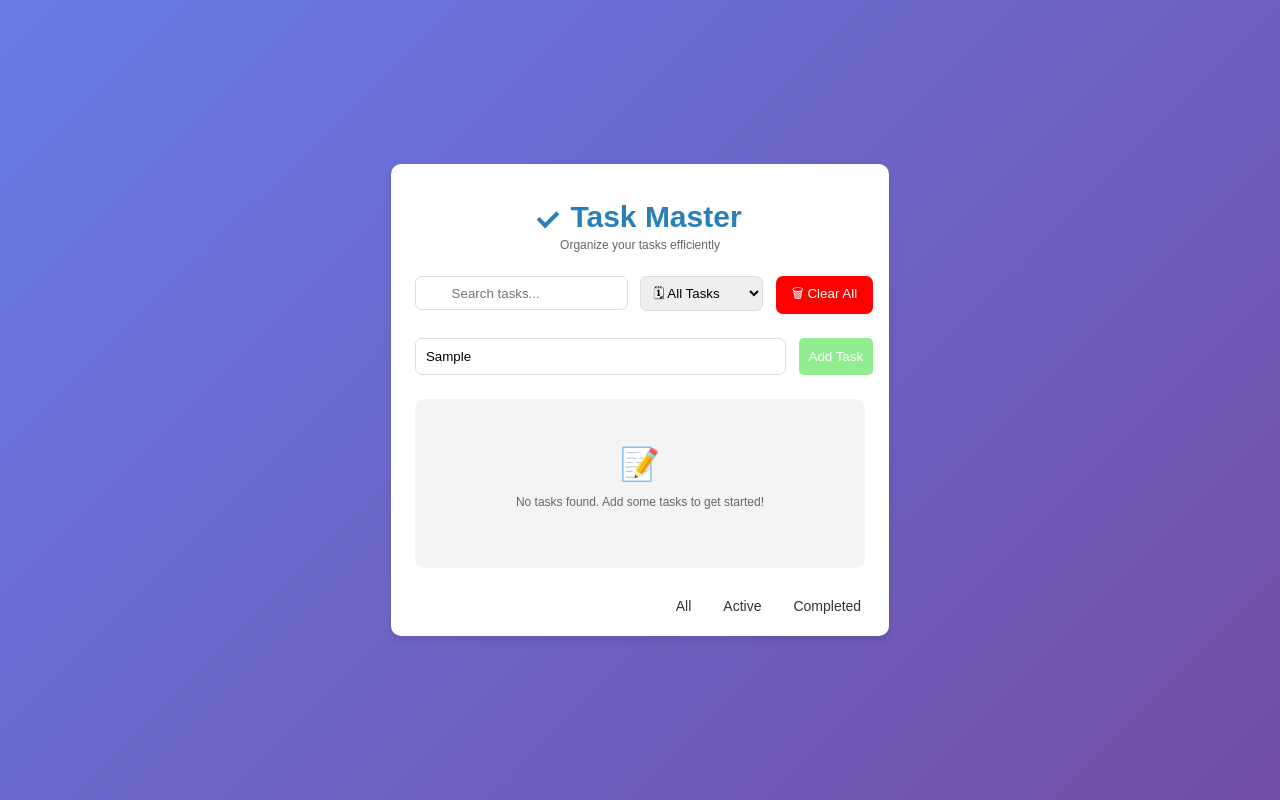
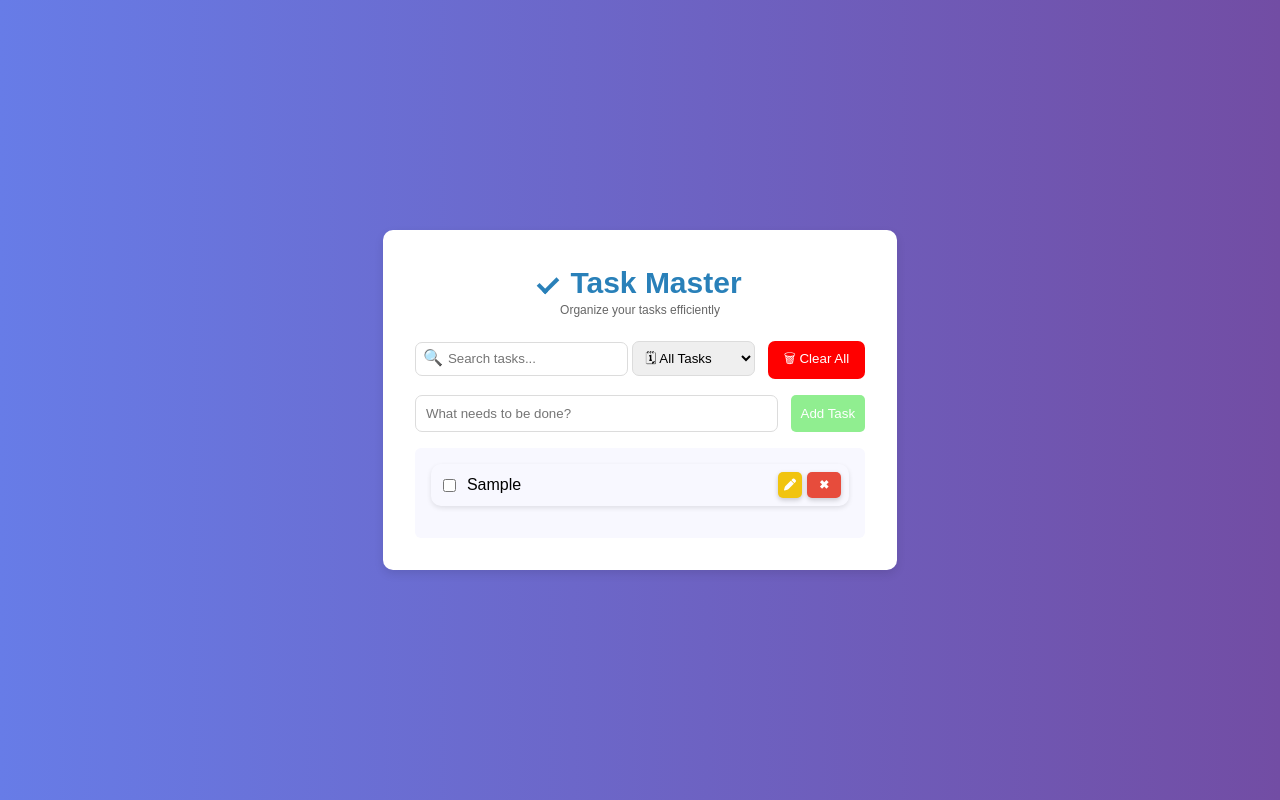
Before and after one commit to elio142/todo_liste, a plain HTML site: page index.html in a window 1280 px wide. Both pictures are taken after typing "Sample" into the empty fields and a click on the button "Add Task". Drawn offline with Linux system fonts and the light colour scheme.

Commit message:
the full add task fuction

```diff
--- a/index.html
+++ b/index.html
@@ -5,6 +5,8 @@
     <meta name="viewport" content="width=device-width, initial-scale=1.0" />
     <title>Task Master</title>
     <link rel="stylesheet" href="style.css" />
+<link href="https://cdnjs.cloudflare.com/ajax/libs/font-awesome/6.0.0-beta3/css/all.min.css" rel="stylesheet">
+
   </head>
   <body>
     <div class="container">
@@ -14,14 +16,18 @@
       <div class="task-controls">
         <span class="input-container">
           <span class="icon">🔍</span>
-          <input type="text" placeholder=" Search tasks..." class="search-input"/>
+          <input
+            type="text"
+            placeholder="Search tasks..."
+            class="search-input"
+          />
         </span>
         <select class="filter-tasks" id="status-select">
           <option value="all">🗓 All Tasks</option>
           <option value="active">✅ Active</option>
           <option value="completed">⌛ Completed</option>
         </select>
-        <button class="clear-btn">🗑 Clear All</button>
+        <button class="clear-btn" id="clear-btn">🗑 Clear All</button>
       </div>
 
       <div class="add-container">
@@ -35,28 +41,13 @@
       </div>
 
       <section class="task-list-section">
-        <ul class="task-list" id="task-list"></ul>
-        <div class="empty-tasks">
-          <span class="empty-icon">📝</span>
-          <p class="empty-text">
-            No tasks found. Add some tasks to get started!
-          </p>
+        <div class="empty-tasks" id="empty-message">
+            <span class="empty-icon" id="icon">📝</span>
+            <p class="empty-text" id="text">No tasks found. Add some tasks to get started!</p>
         </div>
-      </section>
-
-      <section class="task-filter-section">
-        <div class="btn">
-          <button class="filter-btn" onclick="selectOption('all')">All</button>
-          <button class="filter-btn" onclick="selectOption('active')">
-            Active
-          </button>
-          <button class="filter-btn" onclick="selectOption('completed')">
-            Completed
-          </button>
-        </div>
-      </section>
+        <ul id="task-list"></ul>
+        </section>
     </div>
-
     <script src="script.js"></script>
   </body>
 </html>
--- a/script.js
+++ b/script.js
@@ -0,0 +1,153 @@
+document.addEventListener("DOMContentLoaded", displayTasks);
+document.getElementById("add-task").addEventListener("click", addTask);
+
+function addTask() {
+    let taskInput = document.getElementById("new-task").value.trim();
+    if (taskInput) {
+        let tasks = getTasksFromLocalStorage();
+        tasks.push({ text: taskInput, completed: false });
+        localStorage.setItem("tasks", JSON.stringify(tasks));
+        document.getElementById("new-task").value = "";
+        appendTask(taskInput, tasks.length - 1, false);
+        toggleEmptyMessage();
+    }
+}
+
+function getTasksFromLocalStorage() {
+    return JSON.parse(localStorage.getItem("tasks")) || [];
+}
+
+function displayTasks() {
+    let tasks = getTasksFromLocalStorage();
+    let taskList = document.getElementById("task-list");
+    taskList.innerHTML = "";
+    tasks.forEach((task, index) => {
+        appendTask(task.text, index, task.completed);
+    });
+    toggleEmptyMessage();
+}
+
+function appendTask(text, index, completed) {
+    let taskList = document.getElementById("task-list");
+    let taskLi = document.createElement("li");
+    taskLi.className = "task-container";
+    taskLi.id = `task-${index}`;
+    taskLi.style.transition = "all 0.3s ease";
+    taskLi.style.display = "flex";
+    taskLi.style.alignItems = "center";
+    taskLi.style.justifyContent = "flex-start";
+    taskLi.style.padding = "0.5rem";
+    taskLi.style.borderRadius = "10px";
+    taskLi.style.boxShadow = "0px 2px 5px rgba(0, 0, 0, 0.1)";
+    taskLi.style.marginBottom = "1rem";
+
+    let checkbox = document.createElement("input");
+    checkbox.type = "checkbox";
+    checkbox.id = `check-${index}`;
+    checkbox.className = "task-checkbox";
+    checkbox.checked = completed;
+    checkbox.addEventListener("change", () => toggleTaskCompletion(index));
+
+    let taskText = document.createElement("span");
+    taskText.id = `task-text-${index}`;
+    taskText.textContent = text;
+    taskText.className = "task-label";
+    if (completed) {
+        taskText.style.textDecoration = "line-through";
+        taskText.style.color = "#aaa";
+    }
+
+    let editInput = document.createElement("input");
+    editInput.id = `edit-input-${index}`;
+    editInput.type = "text";
+    editInput.value = text;
+    editInput.className = "editInput";
+    editInput.style.display = "none";
+
+    let btnContainer = document.createElement("div");
+    btnContainer.className = "button-container";
+    Object.assign(btnContainer.style, {
+        display: "flex",
+        gap: "5px",
+        marginLeft: "auto",
+    });
+
+    let editBtn = createIconButton('<i class="fa-solid fa-pen"></i>', `editBtn-${index}`, "edit-button", "#f1c40f", () => enterEditMode(index));
+    let saveBtn = createIconButton("Save", `saveBtn-${index}`, "save-button", "#2ecc71", () => saveTask(index), true);
+    let cancelBtn = createIconButton("Cancel", `cancelBtn-${index}`, "cancel-button", "#95a5a6", () => cancelEdit(index), true);
+    let deleteBtn = createIconButton("✖", `deleteBtn-${index}`, "delete-button", "#e74c3c", () => removeTask(index));
+
+    btnContainer.append(editBtn, saveBtn, cancelBtn, deleteBtn);
+    taskLi.append(checkbox, taskText, editInput, btnContainer);
+    taskList.appendChild(taskLi);
+}
+
+function toggleEmptyMessage() {
+    let tasks = getTasksFromLocalStorage();
+    let emptyMessage = document.getElementById("empty-message");
+    emptyMessage.style.display = tasks.length === 0 ? "block" : "none";
+}
+
+function toggleTaskCompletion(index) {
+    let tasks = getTasksFromLocalStorage();
+    tasks[index].completed = !tasks[index].completed;
+    localStorage.setItem("tasks", JSON.stringify(tasks));
+    displayTasks();
+}
+
+function enterEditMode(index) {
+    document.getElementById(`task-text-${index}`).style.display = "none";
+    document.getElementById(`edit-input-${index}`).style.display = "inline-block";
+    document.getElementById(`deleteBtn-${index}`).style.display = "none";
+    document.getElementById(`editBtn-${index}`).style.display = "none";
+    document.getElementById(`saveBtn-${index}`).style.display = "inline-block";
+    document.getElementById(`cancelBtn-${index}`).style.display = "inline-block";
+    document.getElementById(`check-${index}`).style.display = "none";
+}
+
+function saveTask(index) {
+    let editInput = document.getElementById(`edit-input-${index}`);
+    let tasks = getTasksFromLocalStorage();
+    tasks[index].text = editInput.value;
+    localStorage.setItem("tasks", JSON.stringify(tasks));
+    displayTasks();
+}
+
+function cancelEdit(index) {
+    document.getElementById(`task-text-${index}`).style.display = "inline";
+    document.getElementById(`edit-input-${index}`).style.display = "none";
+    document.getElementById(`deleteBtn-${index}`).style.display = "inline-block";
+    document.getElementById(`editBtn-${index}`).style.display = "inline-block";
+    document.getElementById(`saveBtn-${index}`).style.display = "none";
+    document.getElementById(`cancelBtn-${index}`).style.display = "none";
+    document.getElementById(`check-${index}`).style.display = "inline-block";
+}
+
+function removeTask(index) {
+    let tasks = getTasksFromLocalStorage();
+    tasks.splice(index, 1);
+    localStorage.setItem("tasks", JSON.stringify(tasks));
+    displayTasks();
+}
+
+function createIconButton(icon, id, className, color, onClick, hidden = false) {
+    let button = document.createElement("button");
+    button.id = id;
+    button.classList.add(className);
+    button.innerHTML = `<span style="font-size:12px;">${icon}</span>`;
+    Object.assign(button.style, {
+        borderRadius: "5px",
+        fontSize: "12px",
+        display: "flex",
+        alignItems: "center",
+        justifyContent: "center",
+        border: "none",
+        color: "#fff",
+        fontWeight: "bold",
+        backgroundColor: color,
+        boxShadow: "0px 2px 5px rgba(0, 0, 0, 0.2)",
+    });
+    button.onclick = onClick;
+    if (hidden) button.style.display = "none";
+    return button;
+}
--- a/style.css
+++ b/style.css
@@ -1,14 +1,12 @@
 body {
   font-family: sans-serif;
-  background: linear-gradient(135deg, #677ce7, #724da4);
+  background: linear-gradient(to right, #677ce7, #724da4);
   align-items: center;
   height: 100vh;
   margin: 0;
   display: flex;
   justify-content: center;
   padding: 0;
-  flex-direction: column;
-  flex-wrap: wrap;
 }
 .title {
   color: #2980b9;
@@ -20,6 +18,7 @@ body {
   justify-content: center;
   gap: 12px;
 }
+
 .title::before {
   content: "";
   width: 16px;
@@ -36,16 +35,20 @@ body {
   margin-bottom: 1.5rem;
   margin-top: 0.2rem;
 }
+.task-controls {
+  margin: 1rem;
+}
 .container {
   background: white;
   border-radius: 10px;
   box-shadow: 0px 4px 10px rgba(0, 0, 0, 0.1);
   padding: 1rem;
 }
+
 .input-container {
   border-radius: 5px;
-  margin: 3rem 0.5rem 2rem 0.5rem;
 }
+
 .icon {
   position: absolute;
   transform: translateY(35%);
@@ -57,14 +60,6 @@ body {
   border-radius: 7px;
   outline: none;
   border: solid 1.5px gainsboro;
-
-}
-
-.search-input:focus,
-.new-task:focus {
-  border-color: #2980b9;
-  box-shadow: 0 0 8px rgba(41, 128, 185, 0.5);
-  transform: scale(1.02); /* Slight zoom effect */
 }
 
 /* When input loses focus */
@@ -72,7 +67,12 @@ body {
 .new-task:not(:focus) {
   transition: all 0.3s ease-out;
   box-shadow: none;
-  transform: scale(1);
+}
+
+#task-select:focus, .search-input:focus,
+#new-task:focus {
+  border-color: #2980b9;
+  box-shadow: 0 0 8px rgba(41, 128, 185, 0.5);
 }
 
 .filter-tasks {
@@ -80,22 +80,7 @@ body {
   border-radius: 7px;
   margin-right: 0.5rem;
   border: 1.5px solid gainsboro;
-  transition: all 0.3s ease-in-out; /* Smooth transition effect */
-  cursor: pointer;
 }
-/* When select is focused */
-.filter-tasks:focus {
-  border-color: #2980b9;
-  box-shadow: 0 0 8px rgba(41, 128, 185, 0.5);
-  transform: scale(1.02); /* Slight zoom effect */
-}
-/* When select loses focus */
-.filter-tasks:not(:focus) {
-  transition: all 0.3s ease-out;
-  box-shadow: none;
-  transform: scale(1);
-}
-
 .clear-btn {
   padding: 8px 1rem;
   background: red;
@@ -109,11 +94,15 @@ body {
   cursor: pointer; /* Shows a pointer cursor when hovering */
   transition: background-color 0.3s, transform 0.2s ease; /* Smooth transition */
 }
+.clear-btn:not(:hover) {
+  transition: background-color 0.5s, transform 0.2s ease;
+}
+
 .add-container {
   display: flex;
-  margin-left: 0.5rem;
-  margin-top: 1.5rem;
+  margin: 1rem;
 }
+
 .new-task {
   flex: 1;
   padding: 10px;
@@ -122,61 +111,76 @@ body {
   border-radius: 7px;
   outline: none;
 }
+
+
 .add-task {
   padding: 10px;
-  background: lightgreen;
+  background: #90ee90;
   color: white;
   border: none;
   border-radius: 5px;
-  cursor: pointer;
   margin-left: 5px;
-}
-.add-task:hover {
-  transform: scale(1.05); /* Slightly increase the button size for effect */
-  cursor: pointer; /* Shows a pointer cursor when hovering */
-  transition: background-color 0.3s, transform 0.2s ease; /* Smooth transition */
 }
 .empty-tasks {
   display: flex;
-  flex-direction: column;
-  align-items: center;
-  justify-content: center;
   background: rgba(200, 200, 200, 0.2);
   border-radius: 10px;
-  padding: 10%;
-  margin: 1.5rem 0.5rem;
+  margin: 1rem;
+  max-height:15rem;
+  padding: 4rem;
 }
 
 .empty-icon {
   font-size: 2rem;
+  display: flex;
+  justify-content: center;
 }
 
 .empty-text {
   font-size: 12px;
   color: #666;
-}
-/* Styling for filter buttons */
-.btn {
   display: flex;
-  justify-content: flex-end;
-  gap: 8px;
-  margin-top: 1rem;
+  justify-content: center;
 }
 
-.filter-btn {
-  background: none;
-  border: none;
-  color: #333;
-  padding: 6px 12px;
-  font-size: 14px;
-  cursor: pointer;
-  transition: all 0.3s ease;
+#task-list {
+  background-color: ghostwhite;
+  margin: 1rem;
+  border-radius: 6px;
+  padding: 1em;
+  max-height: 200px; /* Set a max-height for scrolling */
+  overflow-y: auto; /* Enable vertical scrolling */
+  display: flex;
+  flex-direction: column;
+
 }
 
-.filter-btn:focus {
-  background: #2980b9;
-  color: white;
-  border-radius: 5px;
-  border: blue 2px solid;
-  transition: background-color 1s ease-out border-color 0.1s ease-out;
+.task-label{
+  padding-left: 0.5rem;
 }
+
+
+.editInput{
+  padding: 0.5rem 5px !important;
+  border-radius: 6px !important;
+  border: #2980b9 1.5px solid;
+  box-shadow: 0 0 1px #2980b9;
+  margin-left: 1em;
+  margin-right: 0;
+  width:100%
+}
+.editInput:focus,
+.editInput:active{
+  border: solid 1px #2980b9;
+}
+.editBtn,
+.delete-button{
+  padding: 0.5em 1em;
+}
+.save-button{
+  padding: 1em;
+  margin-left: 1em;
+}
+.cancel-button{
+  padding: 1em;
+}
```
